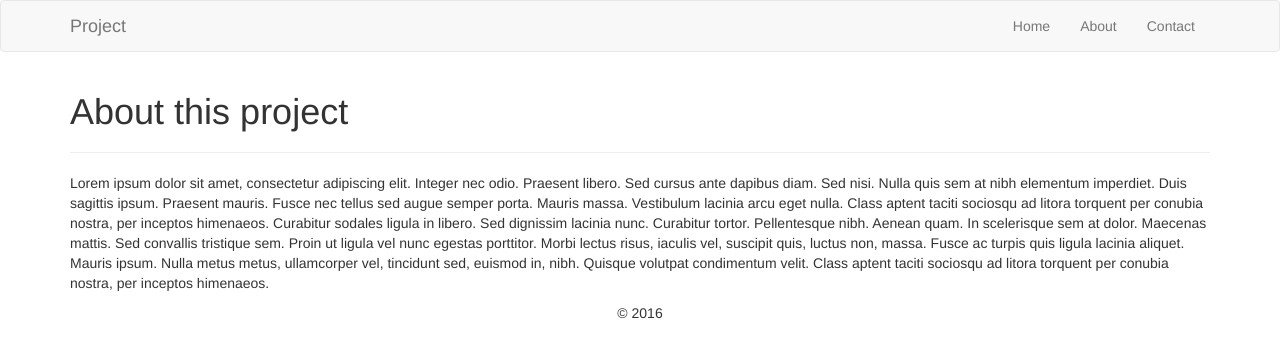
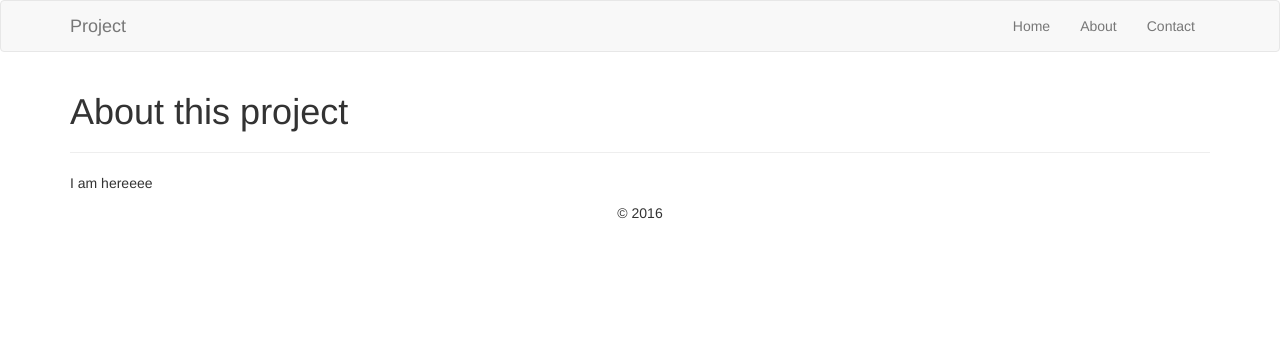
Before and after one commit to adharmateja/ElasticBeanstackSample, a website: page about.html in a window 1280 px wide. Drawn offline with nearby package versions, Linux system fonts and the light colour scheme; files whose address does not match are found by name.

Commit message:
again Modified

```diff
--- a/about.html
+++ b/about.html
@@ -40,11 +40,7 @@
 		<hr />
 
 		<p>
-		Lorem ipsum dolor sit amet, consectetur adipiscing elit. Integer nec odio. Praesent libero. Sed cursus ante dapibus diam. Sed nisi. Nulla quis sem at nibh elementum imperdiet. Duis sagittis ipsum. Praesent mauris. Fusce nec tellus sed augue semper porta. Mauris massa. Vestibulum lacinia arcu eget nulla. Class aptent taciti sociosqu ad litora torquent per conubia nostra, per inceptos himenaeos. Curabitur sodales ligula in libero. Sed dignissim lacinia nunc.
-
-		Curabitur tortor. Pellentesque nibh. Aenean quam. In scelerisque sem at dolor. Maecenas mattis. Sed convallis tristique sem. Proin ut ligula vel nunc egestas porttitor. Morbi lectus risus, iaculis vel, suscipit quis, luctus non, massa. Fusce ac turpis quis ligula lacinia aliquet. Mauris ipsum. Nulla metus metus, ullamcorper vel, tincidunt sed, euismod in, nibh. Quisque volutpat condimentum velit. Class aptent taciti sociosqu ad litora torquent per conubia nostra, per inceptos himenaeos.
-
-		</p>
+I am hereeee		</p>
 	</main>
 
 	<footer class="text-center">
```
